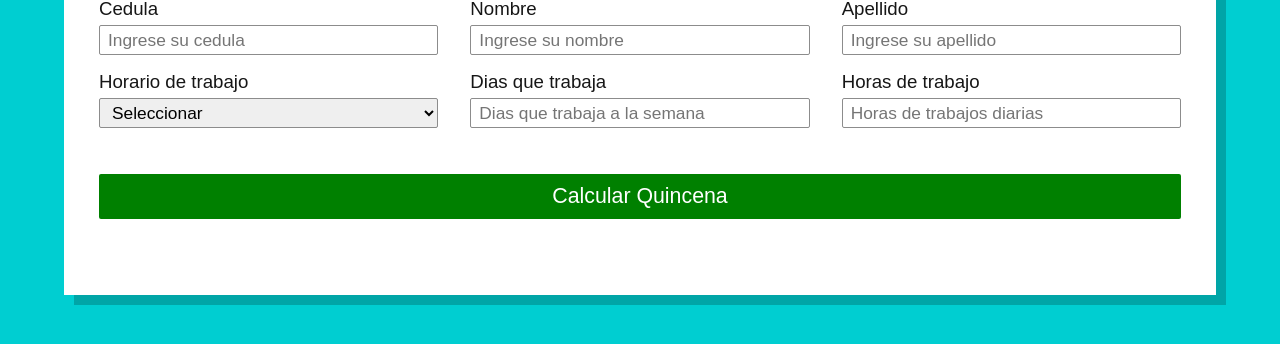
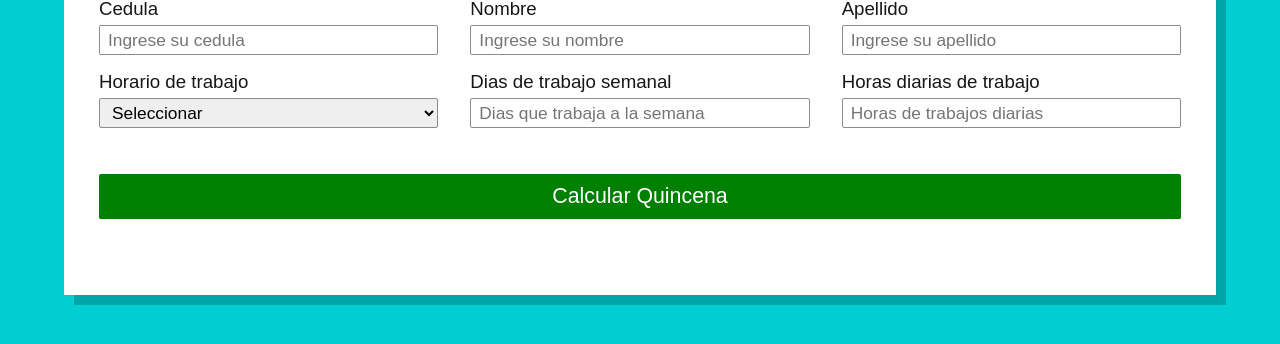
Before and after one commit to Druiiz-22/calculo-quincenal, a plain HTML site: page index.html in a window 1280 px wide. Shown: the part 300-644 px from the top of the page. Drawn offline with Linux system fonts and the light colour scheme.

Commit message:
Update index.html

```diff
--- a/index.html
+++ b/index.html
@@ -57,14 +57,14 @@
 
             <!-- Caja para el ingreso de los días de trabajo -->
             <div class="d-grid">
-                <label for="dias-trabajo">Dias que trabaja</label>
+                <label for="dias-trabajo">Dias de trabajo semanal</label>
                 <input id="txtDias" class="field" type="number" name="dias-trabajo"
                     placeholder="Dias que trabaja a la semana">
             </div>
 
             <!-- Caja para el ingreso de las horas de trabajo -->
             <div class="d-grid">
-                <label for="horas-trabajo">Horas de trabajo</label>
+                <label for="horas-trabajo">Horas diarias de trabajo</label>
                 <input id="txtHoras" class="field" type="number" name="horas-trabajo"
                     placeholder="Horas de trabajos diarias">
             </div>
```
